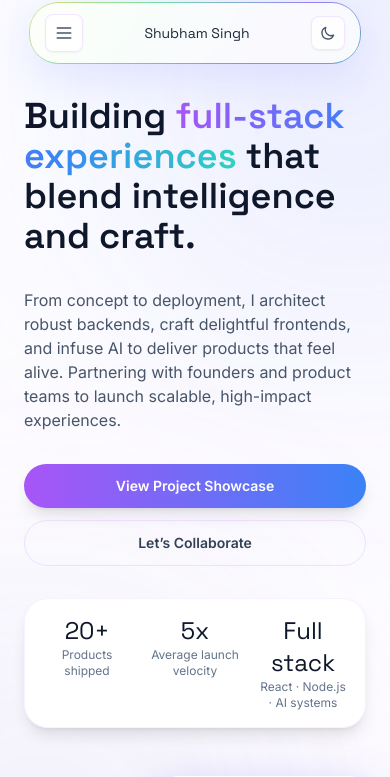
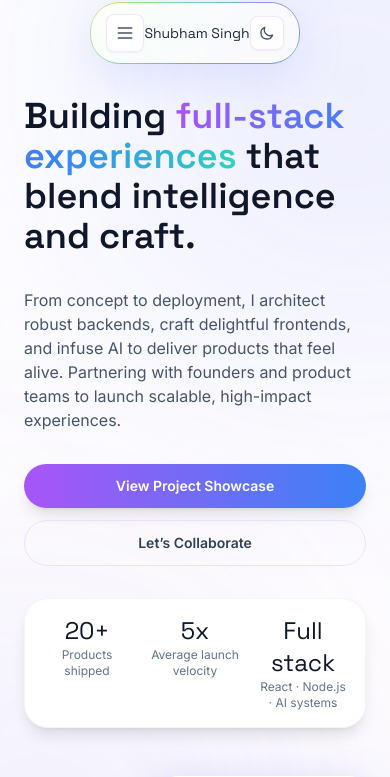
Before and after one commit to LostBoy143/Shubham-Portfolio, a React (Vite) app in the folder my-portfolio/: page / in a window 390 px wide. Shown: the top 777 px of the page. Built offline with nearby package versions, Linux system fonts and the light colour scheme.

Commit message:
feat: add responsive Navbar component with navigation links and theme toggle.

```diff
--- a/my-portfolio/src/components/Navbar.jsx
+++ b/my-portfolio/src/components/Navbar.jsx
@@ -48,7 +48,7 @@ const Navbar = () => {
           initial={{ y: -100, opacity: 0 }}
           animate={{ y: 0, opacity: 1 }}
           transition={{ duration: 0.5 }}
-          className="relative w-[85%] sm:w-[92%] max-w-6xl"
+          className="relative w-auto mx-3 sm:mx-auto sm:w-[92%] max-w-6xl"
         >
           <div className="modern-gradient-border absolute inset-0 rounded-[30px]" />
           <div className="hidden sm:block modern-gradient-halo absolute -inset-3 rounded-[36px]" />
```
